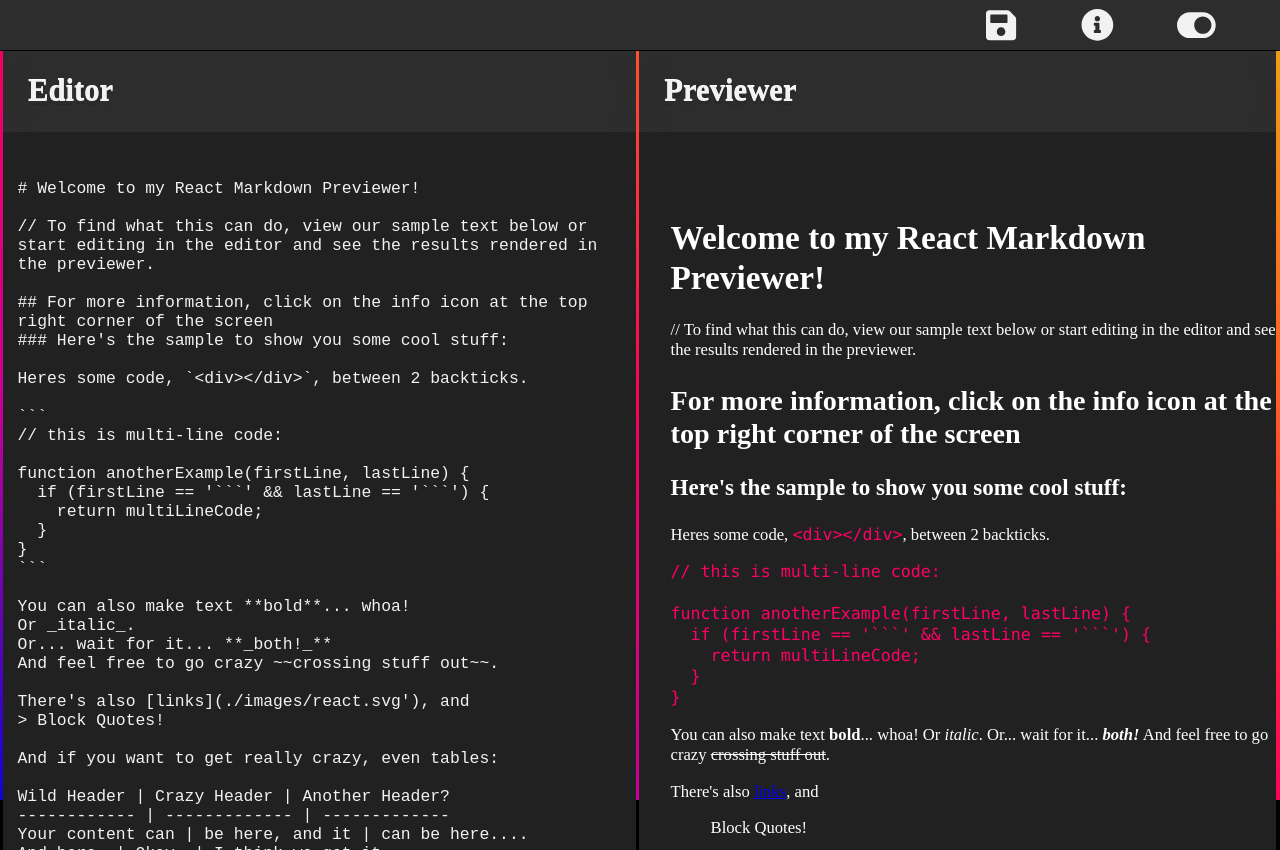
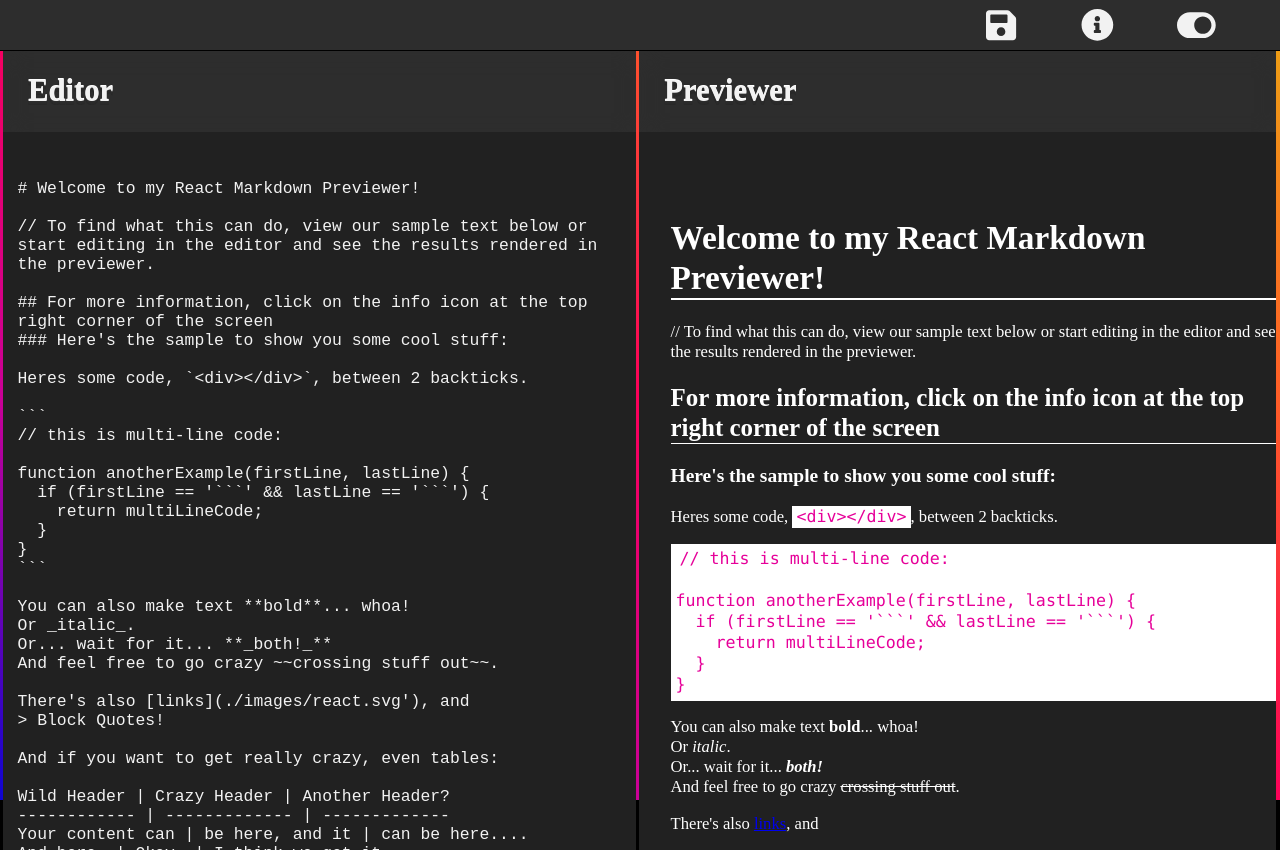
Before and after one commit to 1XWebbyX1/markdown-previewer-pwa, a React (Create React App) app: page / in a window 1280 px wide. Built offline with nearby package versions, Linux system fonts and the light colour scheme; a web font is replaced by a local one.

Commit message:
improve markdown styles

```diff
--- a/src/components/Previewer.js
+++ b/src/components/Previewer.js
@@ -7,8 +7,19 @@ const Toolbar = asyncComponent(() =>
         import('./Toolbar').then(module => module.default)
 );
 
+marked.setOptions({
+  breaks: true,
+});
 
+// INSERTS target="_blank" INTO HREF TAGS (required for codepen links)
 const renderer = new marked.Renderer();
+renderer.link = function (href, title, text) {
+  return `<a target="_blank" href="${href}">${text}` + '</a>';
+}
+renderer.code = function(code, language) {
+  return '<pre><code class=language-' + language + '>' + code + '</code></pre>';
+}
+
 
 
 class Preview extends React.Component {
--- a/src/sass/02-components/Previewer.scss
+++ b/src/sass/02-components/Previewer.scss
@@ -1,3 +1,4 @@
+
 .preview {
   overflow: scroll;
   margin: 0 0.2%;
@@ -16,45 +17,44 @@
   }
 
   //customizing styles for markdown library----------
-  table {
-    font-family: "Trebuchet MS", Arial, Helvetica, sans-serif;
-    border-collapse: collapse;
-    width: 100%;
+
+  blockquote {
+  border-left: 3px solid #e60099;
+  background:  #f0e6ff;
+  color: #e60099;
+  padding: 0.2px 5px;
+  margin-left: 25px;
 }
 
-  table th {
-    background-color: #004d80;
+code {
+  background: white;
+  color: #e60099;
+  padding: 1px 4px 2px 4px;
 }
 
-  table td,
-  table th {
-    border: 1px solid #ddd;
-    padding: 8px;
-  }
-
-  table tr:nth-child(even) {
-    background-color: var(--tableColor);
-  }
-
-  table tr:hover {
-    background-color: #99ccff;
+pre {
+  background: white;
+  padding: 5px 0 5px 5px;
 }
 
 h1 {
-    font-size: 2.6vmax;
+  border-bottom: 2px solid white;
 }
 
 h2 {
-    font-size: 2.2vmax;
+  border-bottom: 1px solid white;
 }
 
-  h3 {
-    font-size: 1.8vmax;
+table {
+  border-collapse: collapse;
 }
 
-  code{
-    width: 50%;
-    color: #ff0066;
+td, th {
+  border: 2px solid white;
+  padding-left: 5px;
+  padding-right: 5px;
 }
 
+
+
 }
--- a/src/sass/04-tools/_media-queries.scss
+++ b/src/sass/04-tools/_media-queries.scss
@@ -13,6 +13,16 @@
     textarea:focus-within {
       height: 1000px !important;
       font-size: 3.5vmax !important;
+    }
+
+    .preview{
+      code{
+        width: 50%;
+        height: auto;
+        padding: 1px 2px 2px 2px;
+        font-size: 11px !important;
+      }
+
     }
 
   }
```
Lines whose indentation alone changed are shown as unchanged.
